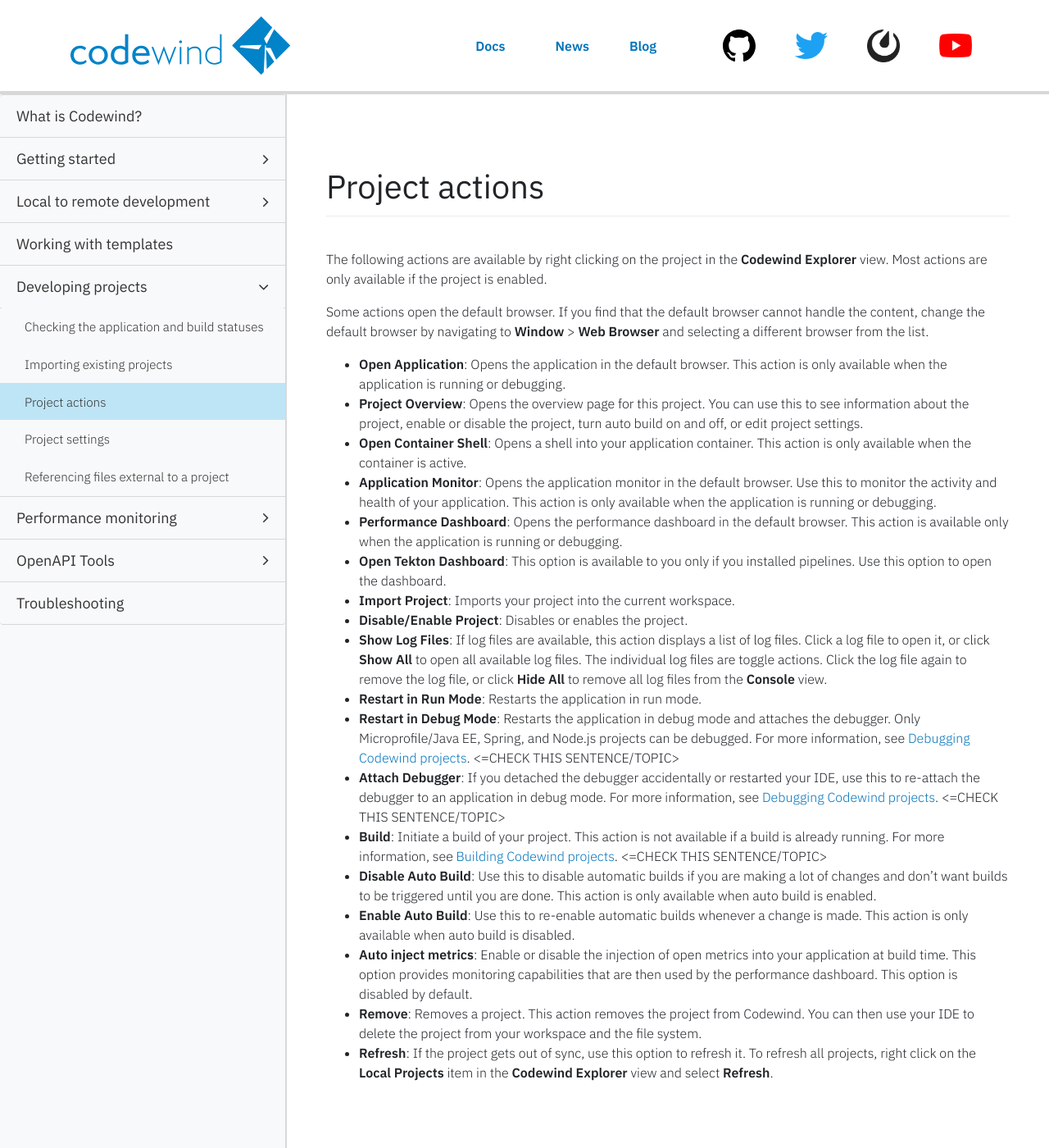
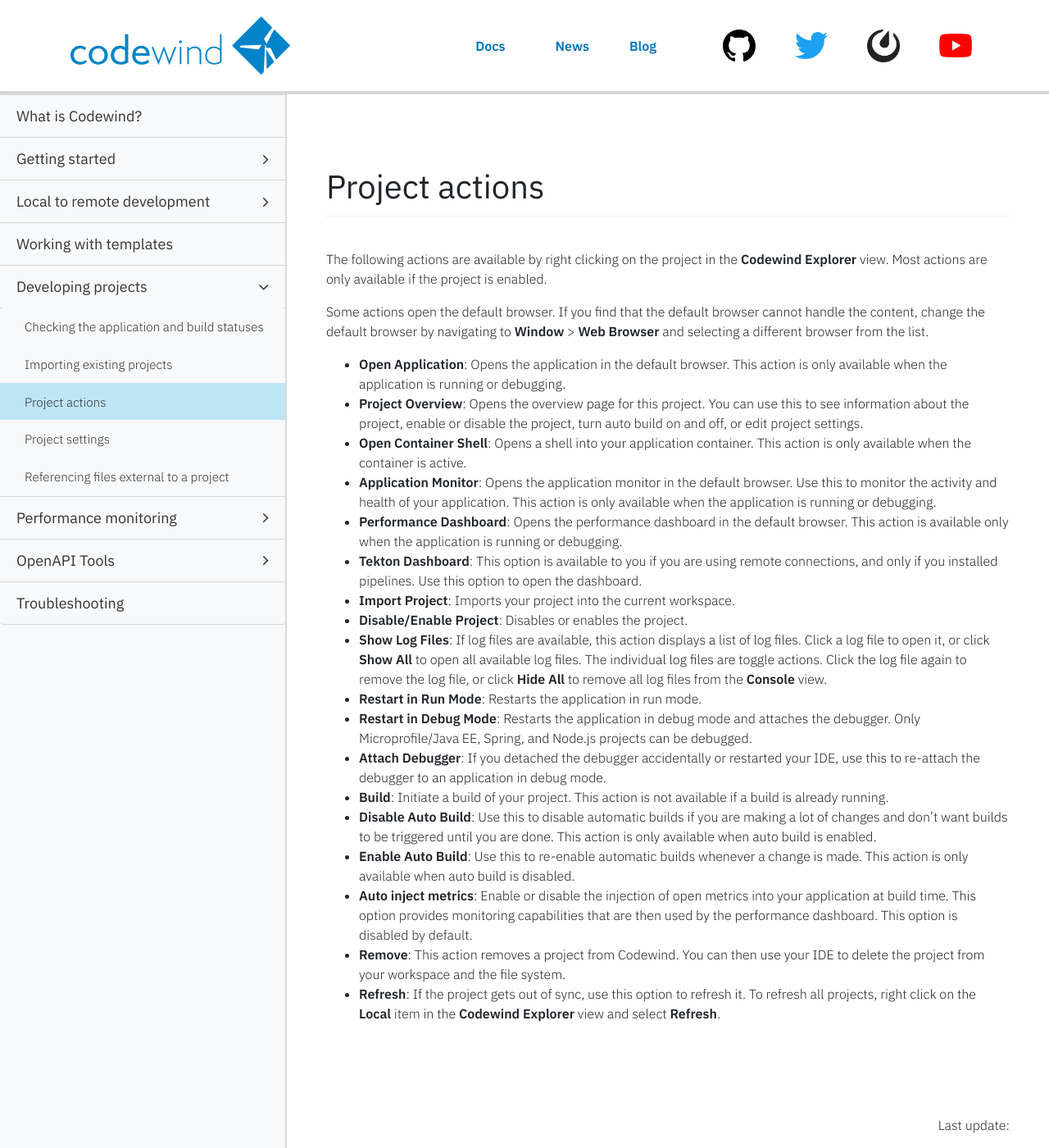
Before and after one commit to eclipse-archived/codewind-docs, a Jekyll site: the page built from docs/_documentations/project-actions.md, in a window 1280 px wide and 1400 px high. Shown: the whole window at 82% size. Built offline with Jekyll 4.4.1, drawn with Linux system fonts in a browser that asks for light colours; nearby versions of some CDN libraries; comment, search, counter and statistics services are not loaded.

Commit message:
Further edits
Signed-off-by: micgibso <MICGIBSO@uk.ibm.com>

```diff
--- a/docs/_documentations/project-actions.md
+++ b/docs/_documentations/project-actions.md
@@ -21,16 +21,16 @@ Some actions open the default browser. If you find that the default browser cann
 - **Open Container Shell**: Opens a shell into your application container. This action is only available when the container is active.
 - **Application Monitor**: Opens the application monitor in the default browser. Use this to monitor the activity and health of your application. This action is only available when the application is running or debugging.
 - **Performance Dashboard**: Opens the performance dashboard in the default browser. This action is available only when the application is running or debugging.
-- **Open Tekton Dashboard**: This option is available to you only if you installed pipelines. Use this option to open the dashboard.
+- **Tekton Dashboard**: This option is available to you if you are using remote connections, and only if you installed pipelines. Use this option to open the dashboard.
 - **Import Project**: Imports your project into the current workspace.
 - **Disable/Enable Project**: Disables or enables the project.
 - **Show Log Files**: If log files are available, this action displays a list of log files. Click a log file to open it, or click **Show All** to open all available log files. The individual log files are toggle actions. Click the log file again to remove the log file, or click **Hide All** to remove all log files from the **Console** view.
 - **Restart in Run Mode**: Restarts the application in run mode.
-- **Restart in Debug Mode**: Restarts the application in debug mode and attaches the debugger. Only Microprofile/Java EE, Spring, and Node.js projects can be debugged. For more information, see [Debugging Codewind projects](mdteclipsedebugproject.html). <=CHECK THIS SENTENCE/TOPIC>
-- **Attach Debugger**: If you detached the debugger accidentally or restarted your IDE, use this to re-attach the debugger to an application in debug mode. For more information, see [Debugging Codewind projects](mdteclipsedebugproject.html). <=CHECK THIS SENTENCE/TOPIC>
-- **Build**: Initiate a build of your project. This action is not available if a build is already running. For more information, see [Building Codewind projects](mdteclipsebuildproject.html). <=CHECK THIS SENTENCE/TOPIC>
+- **Restart in Debug Mode**: Restarts the application in debug mode and attaches the debugger. Only Microprofile/Java EE, Spring, and Node.js projects can be debugged.
+- **Attach Debugger**: If you detached the debugger accidentally or restarted your IDE, use this to re-attach the debugger to an application in debug mode.
+- **Build**: Initiate a build of your project. This action is not available if a build is already running.
 - **Disable Auto Build**: Use this to disable automatic builds if you are making a lot of changes and don't want builds to be triggered until you are done. This action is only available when auto build is enabled.
 - **Enable Auto Build**: Use this to re-enable automatic builds whenever a change is made. This action is only available when auto build is disabled.
 - **Auto inject metrics**: Enable or disable the injection of open metrics into your application at build time. This option provides monitoring capabilities that are then used by the performance dashboard. This option is disabled by default.
-- **Remove**: Removes a project. This action removes the project from Codewind.  You can then use your IDE to delete the project from your workspace and the file system.
-- **Refresh**: If the project gets out of sync, use this option to refresh it. To refresh all projects, right click on the **Local Projects** item in the **Codewind Explorer** view and select **Refresh**.
+- **Remove**: This action removes a project from Codewind. You can then use your IDE to delete the project from your workspace and the file system.
+- **Refresh**: If the project gets out of sync, use this option to refresh it. To refresh all projects, right click on the **Local** item in the **Codewind Explorer** view and select **Refresh**.
```
